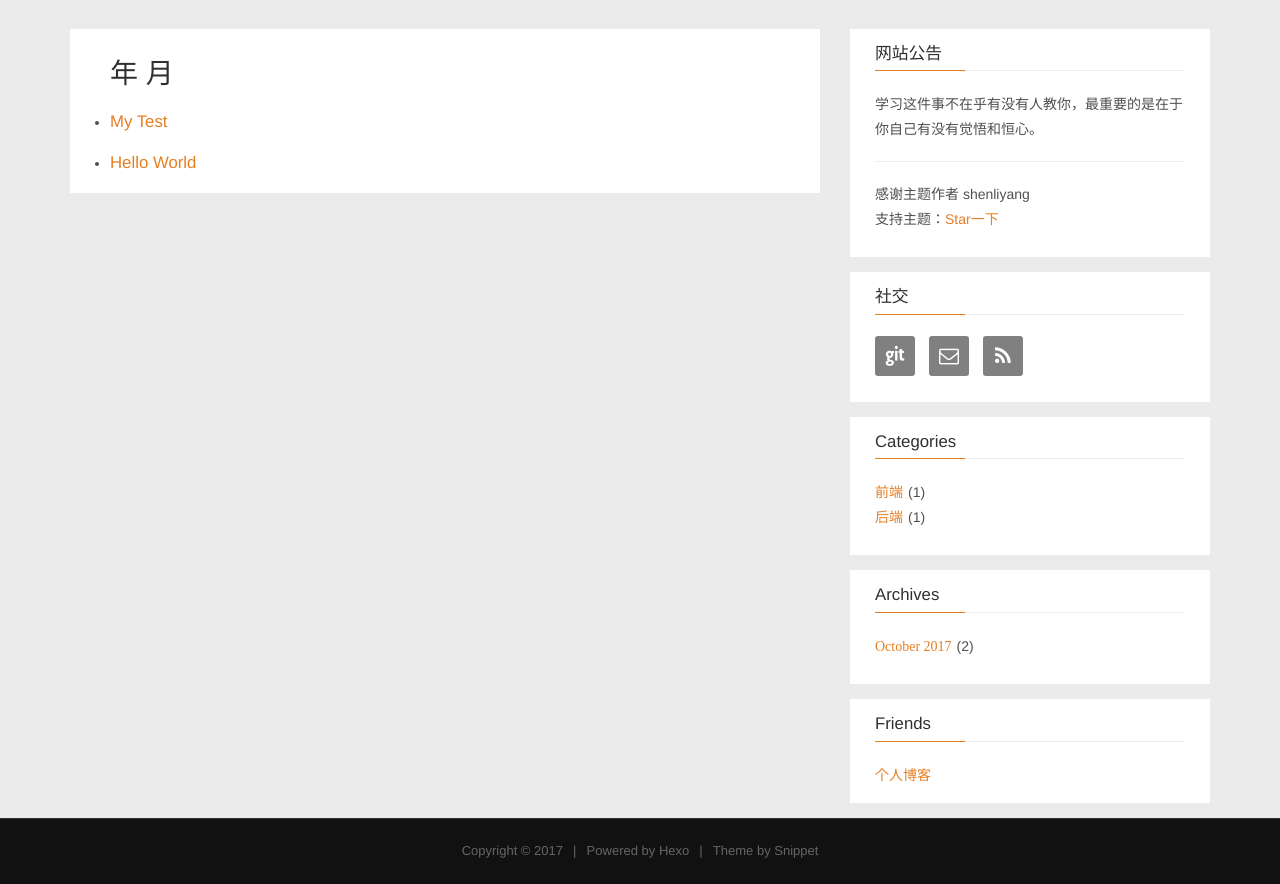
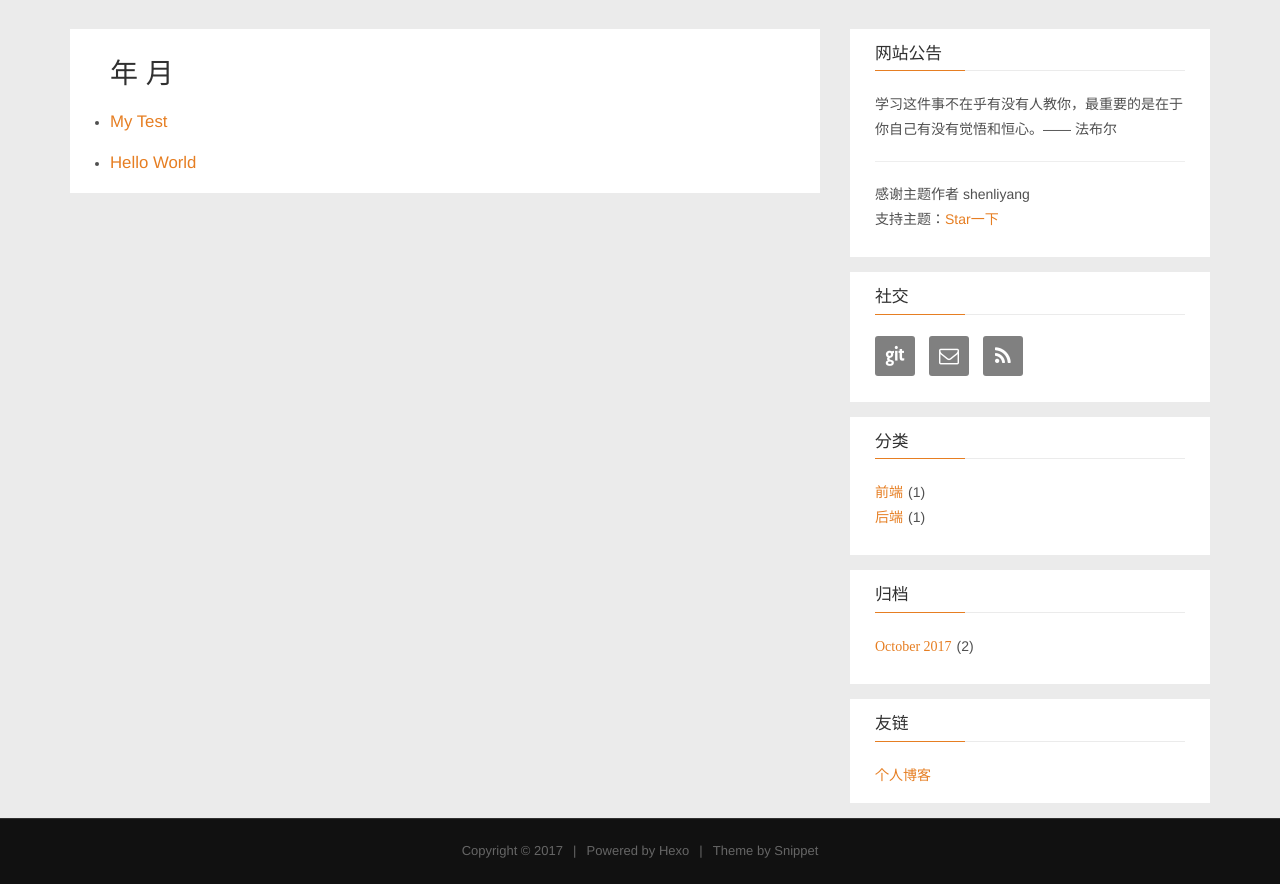
Before and after one commit to code-unicorn/code-unicorn.github.io, a plain HTML site: page archives/index.html in a window 1280 px wide. Shown: the part 310-1194 px from the top of the page. Drawn offline with nearby package versions, Linux system fonts and the light colour scheme.

Commit message:
Site updated: 2017-11-21 07:48:18

```diff
--- a/archives/index.html
+++ b/archives/index.html
@@ -21,7 +21,7 @@
     <!--Title-->
 
 
-<title>Archives | Hexo</title>
+<title>归档 | Hexo</title>
 
 
     <link rel="alternate" href="/atom.xml" title="Hexo" type="application/atom+xml">
@@ -138,7 +138,7 @@
     <div class="widget notification">
         <h3 class="title">网站公告</h3>
         <div>
-            <p>学习这件事不在乎有没有人教你，最重要的是在于你自己有没有觉悟和恒心。<br/>
+            <p>学习这件事不在乎有没有人教你，最重要的是在于你自己有没有觉悟和恒心。—— 法布尔<br/>
 <hr/>感谢主题作者 shenliyang <br/>支持主题：<a href="https://github.com/shenliyang/hexo-theme-snippet/stargazers">Star一下</a>
 </p>
         </div>
@@ -169,7 +169,7 @@
 
 
     <div class="widget">
-        <h3 class="title">Categories</h3>
+        <h3 class="title">分类</h3>
         <ul class="category-list"><li class="category-list-item"><a class="category-list-link current" href="/categories/前端/"><i class="fa" aria-hidden="true">前端</i></a><span class="category-list-count">1</span></li><li class="category-list-item"><a class="category-list-link" href="/categories/后端/"><i class="fa" aria-hidden="true">后端</i></a><span class="category-list-count">1</span></li></ul>
     </div>
 
@@ -177,7 +177,7 @@
 
 
     <div class="widget">
-      <h3 class="title">Archives</h3>
+      <h3 class="title">归档</h3>
         <ul class="archive-list"><li class="archive-list-item"><a class="archive-list-link" href="/archives/2017/10/"><i class="fa" aria-hidden="true">October 2017</i></a><span class="archive-list-count">2</span></li></ul>
     </div>
 
@@ -188,7 +188,7 @@
 
 
     <div class="widget">
-        <h3 class="title">Friends</h3>
+        <h3 class="title">友链</h3>
         <div class="content friends-link">
 
             <a href="http://www.shenliyang.com" class="fa" target="_blank">个人博客</a>
```
Also changed, not shown: 2017/10/16/My-Test/index.html (+5 -5 lines), 2017/10/16/hello-world/index.html (+5 -5 lines), archives/2017/10/index.html (+5 -5 lines), archives/2017/index.html (+5 -5 lines), categories/前端/index.html (+5 -5 lines), categories/后端/index.html (+5 -5 lines), index.html (+4 -4 lines).
